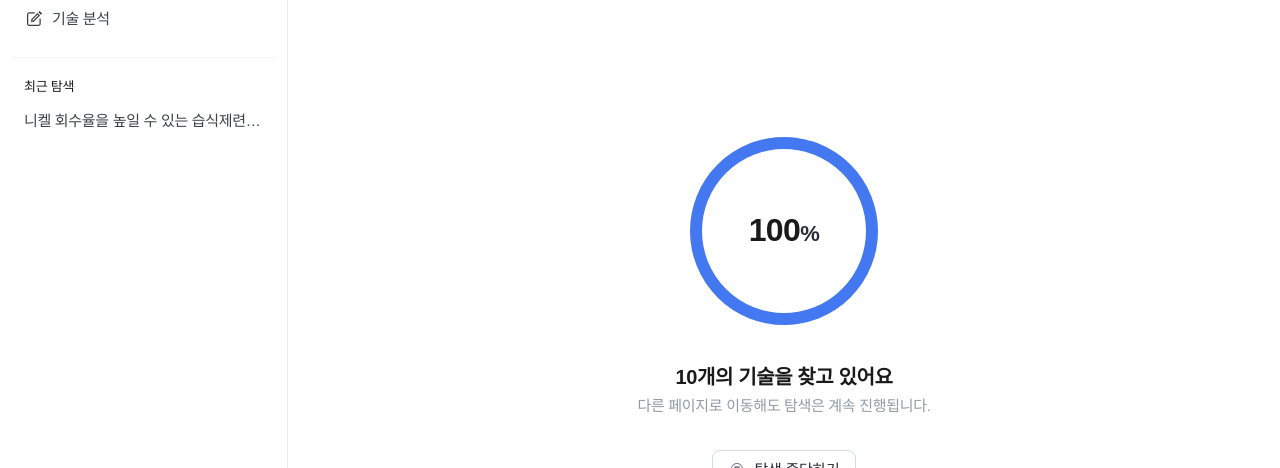
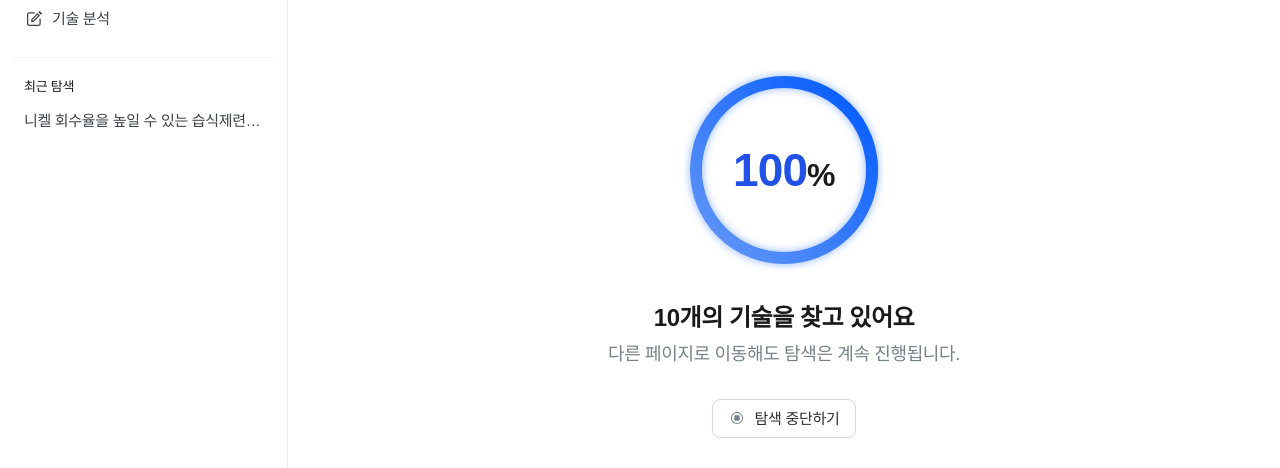
Before and after one commit to CEOS-IPX/IPX-FE, a Next.js app: page /search/loading in a window 1280 px wide. Shown: the part 178-646 px from the top of the page. Built offline with nearby package versions, Linux system fonts and the light colour scheme; no server answers; a web font is replaced by a local one.

Commit message:
fix: api 연동 및 그라데이션 추가, 수정

```diff
--- a/src/app/(main)/search/loading/page.tsx
+++ b/src/app/(main)/search/loading/page.tsx
@@ -1,14 +1,17 @@
 "use client";
 
-import { Suspense, useEffect, useState } from "react";
+import { Suspense, useEffect, useId, useState } from "react";
 import { useRouter, useSearchParams } from "next/navigation";
 import StopIcon from "@/components/icons/icon-stop.svg";
 import { Button } from "@/components/ui/Button";
+import { getSearchStatus } from "@/lib/api/search";
+import type { SearchStatusResponse } from "@/types/search.type";
 
 const DEFAULT_RESULT_COUNT = 10;
+const POLL_INTERVAL_MS = 2000;
 
-// 추후 진행 상태 폴링 API 연동 시 교체 (현재 단계 + 퍼센트). 찾는 기술 개수는 이전 페이지에서 사용자가 설정한 값.
-const getSteps = (resultCount: number) => [
+// 이 부분은 테스트용!
+const getMockSteps = (resultCount: number) => [
   { percent: 12, label: "검색 의도 해석 중" },
   { percent: 34, label: "선행 특허 탐색 중" },
   { percent: 70, label: `${resultCount}개의 기술을 찾고 있어요` },
@@ -18,26 +21,31 @@ const getSteps = (resultCount: number) => [
 const RADIUS = 88;
 const CIRCUMFERENCE = 2 * Math.PI * RADIUS;
 
-function LoadingContent() {
-  const router = useRouter();
-  const searchParams = useSearchParams();
-  const resultCount = Number(searchParams.get("count")) || DEFAULT_RESULT_COUNT;
-  const steps = getSteps(resultCount);
-  const [stepIndex, setStepIndex] = useState(0);
+const TERMINAL_MESSAGE: Record<string, (status: SearchStatusResponse) => string> = {
+  no_results: () => "조건에 맞는 선행기술을 찾지 못했어요.",
+  invalid_input: (status) => status.reasonInvalid || "입력하신 내용을 다시 확인해주세요.",
+  failed: (status) => status.error || "탐색 중 오류가 발생했습니다.",
+  cancelled: () => "탐색이 취소되었습니다.",
+};
 
-  useEffect(() => {
-    if (stepIndex >= steps.length - 1) return;
-    const timer = setTimeout(() => setStepIndex((prev) => prev + 1), 1200);
-    return () => clearTimeout(timer);
-  }, [stepIndex, steps.length]);
-
-  const { percent, label } = steps[stepIndex];
+function ProgressRing({ percent }: { percent: number }) {
   const offset = CIRCUMFERENCE - (percent / 100) * CIRCUMFERENCE;
+  const gradientId = useId();
+  const shadowId = useId();
 
   return (
-    <div className="flex h-full min-h-screen w-full flex-col items-center justify-center gap-8">
     <div className="relative flex h-50 w-50 items-center justify-center">
       <svg className="h-full w-full -rotate-90" viewBox="0 0 200 200" aria-hidden>
+        <defs>
+          <linearGradient id={gradientId} x1="0%" y1="0%" x2="100%" y2="100%">
+            <stop offset="0%" stopColor="#6799F6" />
+            <stop offset="100%" stopColor="#0059FF" />
+          </linearGradient>
+          <filter id={shadowId} x="-50%" y="-50%" width="200%" height="200%">
+            <feDropShadow dx="0" dy="0" stdDeviation="4" floodColor="#0059FF" floodOpacity="0.45" />
+          </filter>
+        </defs>
+
         <circle
           cx="100"
           cy="100"
@@ -55,20 +63,92 @@ function LoadingContent() {
           strokeLinecap="round"
           strokeDasharray={CIRCUMFERENCE}
           strokeDashoffset={offset}
-            className="stroke-bg-primary transition-[stroke-dashoffset] duration-500 ease-out"
+          stroke={`url(#${gradientId})`}
+          filter={`url(#${shadowId})`}
+          className="transition-[stroke-dashoffset] duration-500 ease-out"
         />
       </svg>
-        <span className="absolute flex items-baseline text-headline-emphasis-32 text-title-primary">
+      <span className="absolute flex items-baseline text-headline-emphasis-46 text-primary-default">
         {percent}
-          <span className="text-title-emphasis-22 text-title-secondary">%</span>
+        <span className="text-headline-emphasis-32 text-title-primary">%</span>
       </span>
     </div>
+  );
+}
 
-      <div className="flex flex-col items-center gap-1">
-        <p className="text-title-emphasis-20 text-title-primary">{label}</p>
-        <p className="text-body-15 text-caption-label">
+function LoadingContent() {
+  const router = useRouter();
+  const searchParams = useSearchParams();
+  const resultCount = Number(searchParams.get("count")) || DEFAULT_RESULT_COUNT;
+  const caseId = searchParams.get("caseId");
+
+  // caseId가 있으면 실제 진행률 API를 폴링, 없으면 데모용 mock 진행을 보여줌(이 부분은 테스트용)
+  const [status, setStatus] = useState<SearchStatusResponse | null>(null);
+  const [pollError, setPollError] = useState<string | null>(null);
+  const [mockStepIndex, setMockStepIndex] = useState(0);
+  const mockSteps = getMockSteps(resultCount);
+
+  useEffect(() => {
+    if (!caseId) return;
+
+    let cancelled = false;
+    let timer: ReturnType<typeof setTimeout>;
+
+    const poll = async () => {
+      try {
+        const result = await getSearchStatus(Number(caseId));
+        if (cancelled) return;
+        setStatus(result);
+
+        if (result.status === "in_progress") {
+          timer = setTimeout(poll, POLL_INTERVAL_MS);
+        } else if (result.status === "completed") {
+          router.push(`/search/result?caseId=${caseId}`);
+        }
+      } catch (err) {
+        if (cancelled) return;
+        setPollError(
+          err instanceof Error && err.message
+            ? err.message
+            : "진행 상태 조회 중 오류가 발생했습니다."
+        );
+      }
+    };
+
+    poll();
+    return () => {
+      cancelled = true;
+      clearTimeout(timer);
+    };
+  }, [caseId, router]);
+
+  useEffect(() => {
+    if (caseId) return;
+    if (mockStepIndex >= mockSteps.length - 1) return;
+    const timer = setTimeout(() => setMockStepIndex((prev) => prev + 1), 1200);
+    return () => clearTimeout(timer);
+  }, [caseId, mockStepIndex, mockSteps.length]);
+
+  const percent = caseId ? (status?.progress ?? 0) : mockSteps[mockStepIndex].percent;
+  const label = caseId ? (status?.step ?? "탐색 준비 중") : mockSteps[mockStepIndex].label;
+  const terminalMessage =
+    caseId && status && status.status !== "in_progress" && status.status !== "completed"
+      ? TERMINAL_MESSAGE[status.status]?.(status)
+      : null;
+
+  return (
+    <div className="flex h-full min-h-full w-full flex-col items-center justify-center gap-8">
+      <ProgressRing percent={percent} />
+
+      <div className="flex flex-col items-center gap-2">
+        <p className="text-headline-emphasis-24 text-title-primary">{label}</p>
+        {terminalMessage || pollError ? (
+          <p className="text-title-18 text-error-default">{terminalMessage ?? pollError}</p>
+        ) : (
+          <p className="text-title-18 text-body-disabled">
             다른 페이지로 이동해도 탐색은 계속 진행됩니다.
           </p>
+        )}
       </div>
 
       <Button variant="secondary" size="sm" onClick={() => router.push("/search")}>
--- a/src/app/globals.css
+++ b/src/app/globals.css
@@ -137,6 +137,11 @@
   --text-headline-24--font-weight: 500;
 
   /* Headline Emphasis */
+  --text-headline-emphasis-46: 2.875rem;
+  --text-headline-emphasis-46--line-height: 110%;
+  --text-headline-emphasis-46--letter-spacing: -0.02em;
+  --text-headline-emphasis-46--font-weight: 600;
+
   --text-headline-emphasis-32: 2rem;
   --text-headline-emphasis-32--line-height: 130%;
   --text-headline-emphasis-32--letter-spacing: -0.02em;
--- a/src/lib/cn.ts
+++ b/src/lib/cn.ts
@@ -14,6 +14,7 @@ const twMerge = extendTailwindMerge({
         "headline-emphasis-24",
         "headline-emphasis-28",
         "headline-emphasis-32",
+        "headline-emphasis-46",
         "title-18",
         "title-20",
         "title-22",
```
Lines whose indentation alone changed are shown as unchanged.
